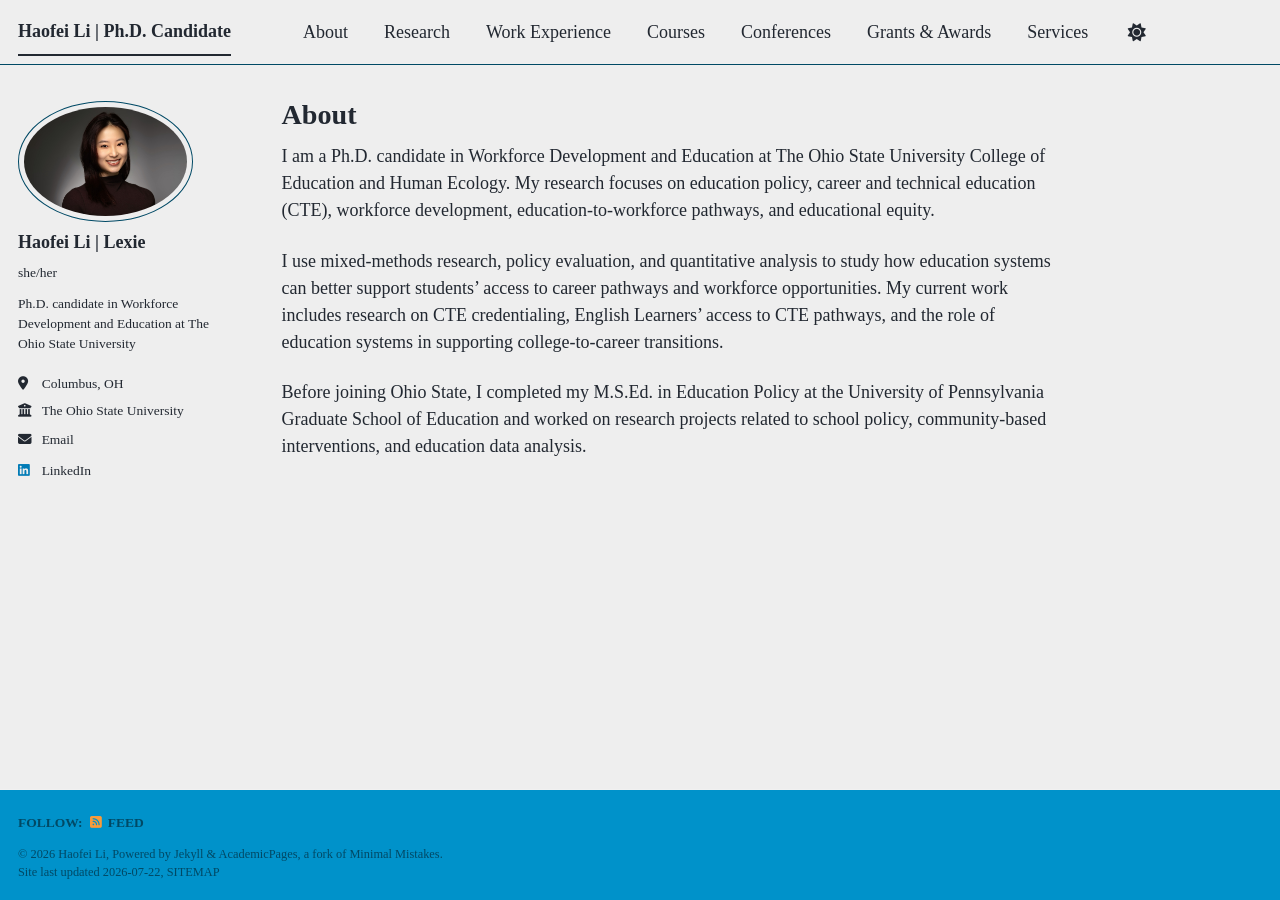
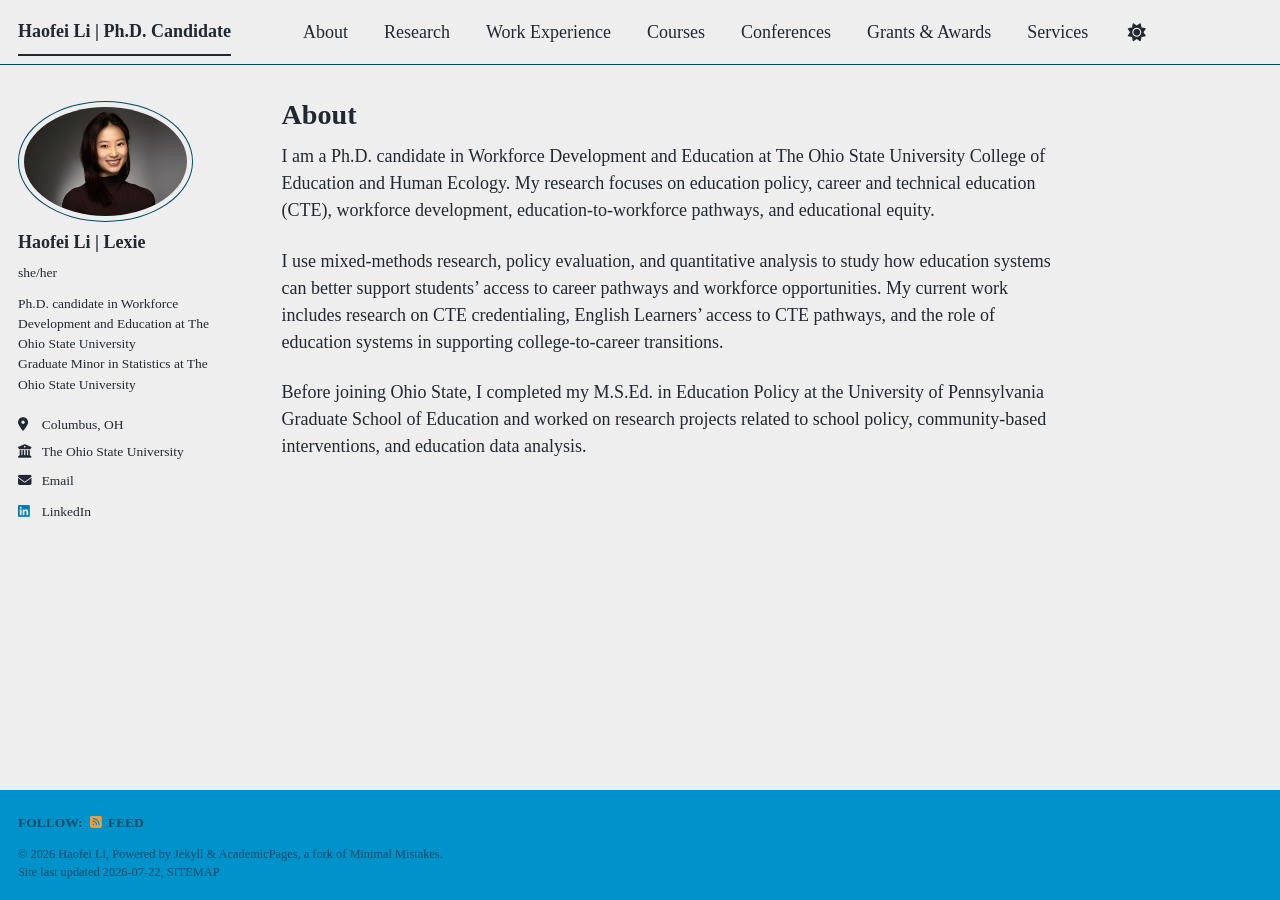
Before and after one commit to HFLI1/lexie, a Jekyll site: the page built from _pages/about.md, in a window 1280 px wide. Built offline with Jekyll 4.4.1, drawn with Linux system fonts in a browser that asks for light colours; a style sheet for code colours, icons or effects is not loaded.

Commit message:
Update _config.yml

```diff
--- a/_config.yml
+++ b/_config.yml
@@ -26,7 +26,7 @@ author:
   avatar           : "profile.jpg"
   name             : "Haofei Li | Lexie"
   pronouns         : "she/her"
-  bio              : "Ph.D. candidate in Workforce Development and Education at The Ohio State University"
+  bio              : "Ph.D. candidate in Workforce Development and Education at The Ohio State University<br>Graduate Minor in Statistics at The Ohio State University"
   location         : "Columbus, OH"
   employer         : "The Ohio State University"
   linkedin         : "haofei-li-8b6127193"
```
